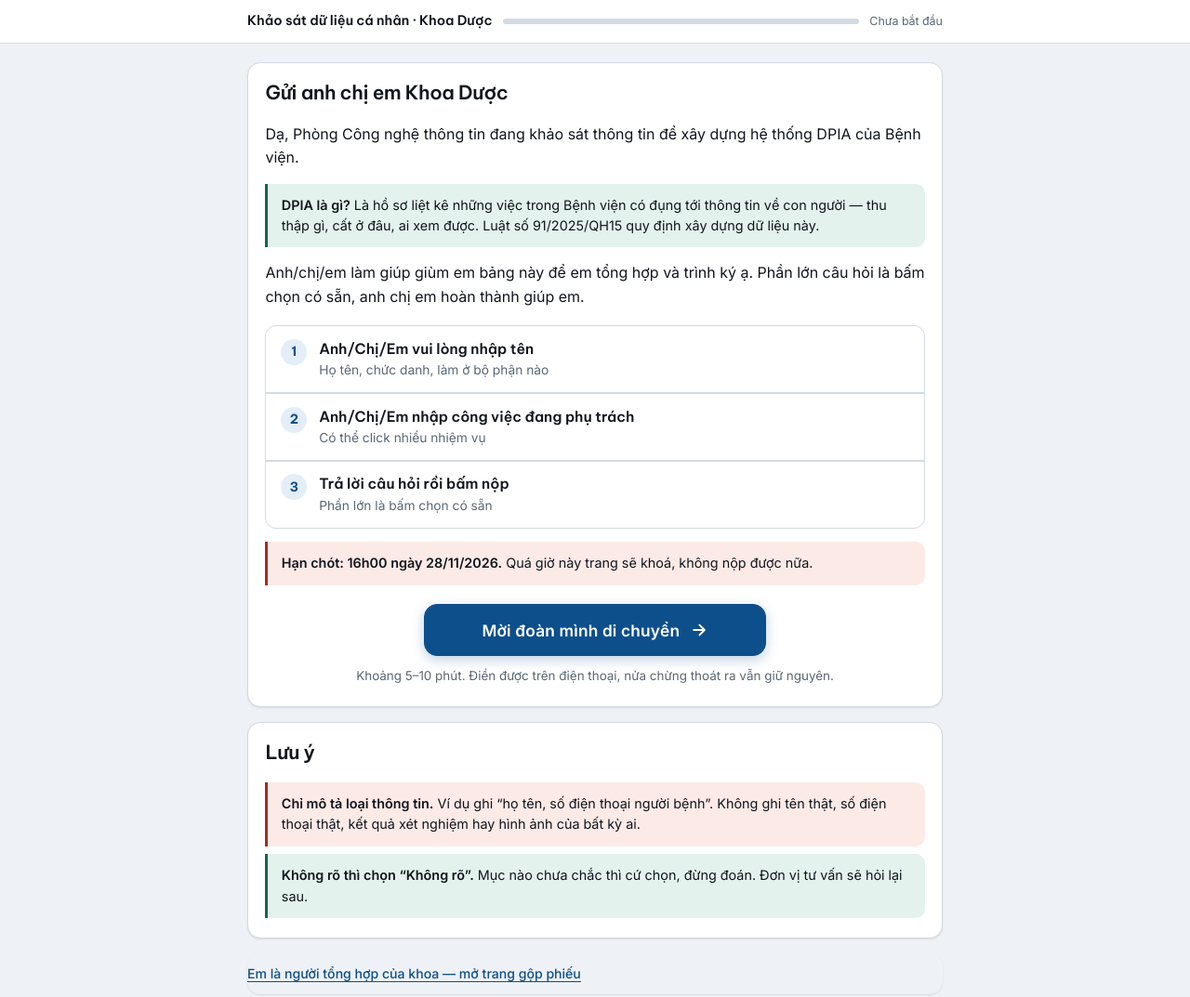
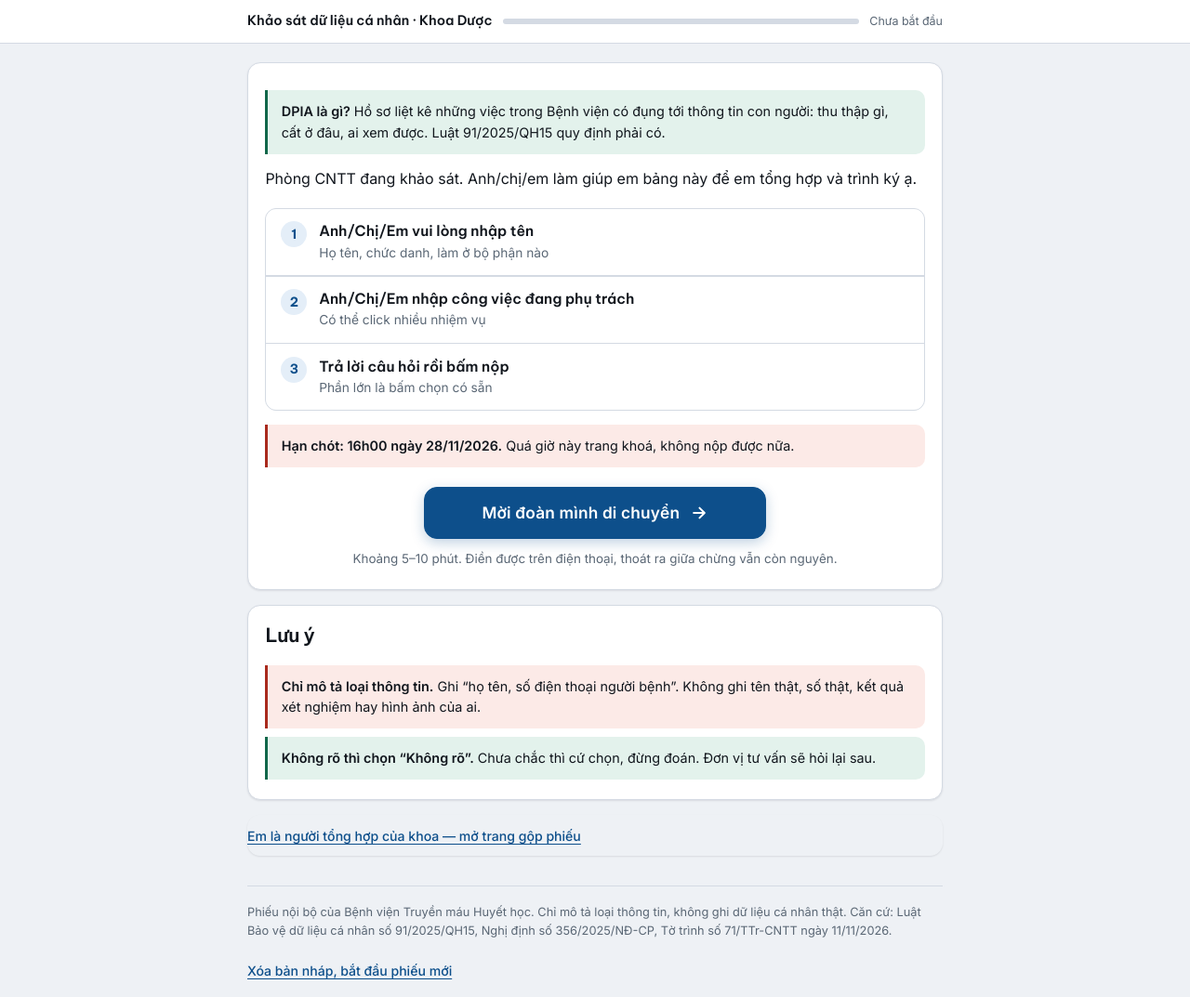
Before and after one commit to hcvt8683-netizen/khao-sat-du-lieu-ca-nhan, a plain HTML site: page index.html in a window 1280 px wide. Shown: the top 1073 px of the page at 93% size. Drawn offline with Linux system fonts and the light colour scheme.

Commit message:
Gon lai man hinh mo dau: DPIA len tren, bo tieu de va cau thua
Co-Authored-By: Claude Opus 5 <noreply@anthropic.com>

```diff
--- a/index.html
+++ b/index.html
@@ -696,19 +696,14 @@ function kiemTraThat(o){
 /* ===================== CÁC MÀN HÌNH ===================== */
 
 function manMo(m){
-  var n = nhomMoi("Gửi anh chị em Khoa Dược");
-
-  var p1 = el("p", null, "Dạ, Phòng Công nghệ thông tin đang khảo sát thông tin để xây dựng hệ thống DPIA của Bệnh viện.");
-  n.appendChild(p1);
+  var n = nhomMoi();
 
   var hop = el("div","bao xanh");
-  hop.innerHTML = "<b>DPIA là gì?</b> Là hồ sơ liệt kê những việc trong Bệnh viện có đụng tới thông tin " +
-    "về con người — thu thập gì, cất ở đâu, ai xem được. Luật số 91/2025/QH15 quy định xây dựng dữ liệu này.";
-  hop.style.marginTop = ".9rem";
+  hop.innerHTML = "<b>DPIA là gì?</b> Hồ sơ liệt kê những việc trong Bệnh viện có đụng tới thông tin " +
+    "con người: thu thập gì, cất ở đâu, ai xem được. Luật 91/2025/QH15 quy định phải có.";
   n.appendChild(hop);
 
-  var p2 = el("p", null, "Anh/chị/em làm giúp giùm em bảng này để em tổng hợp và trình ký ạ. " +
-    "Phần lớn câu hỏi là bấm chọn có sẵn, anh chị em hoàn thành giúp em.");
+  var p2 = el("p", null, "Phòng CNTT đang khảo sát. Anh/chị/em làm giúp em bảng này để em tổng hợp và trình ký ạ.");
   p2.style.marginTop = ".9rem";
   n.appendChild(p2);
 
@@ -729,7 +724,7 @@ function manMo(m){
   n.appendChild(lt);
 
   var han = el("div","bao do");
-  han.innerHTML = "<b>Hạn chót: " + HAN_CHU + ".</b> Quá giờ này trang sẽ khoá, không nộp được nữa.";
+  han.innerHTML = "<b>Hạn chót: " + HAN_CHU + ".</b> Quá giờ này trang khoá, không nộp được nữa.";
   han.style.marginTop = ".9rem";
   n.appendChild(han);
 
@@ -740,15 +735,15 @@ function manMo(m){
     '<svg viewBox="0 0 24 24" aria-hidden="true"><path d="M5 12h13"/><path d="M12.5 5.5 19 12l-6.5 6.5"/></svg>';
   nut.onclick = function(){ di(1); };
   dh.appendChild(nut);
-  dh.appendChild(el("span","khoang","Khoảng 5–10 phút. Điền được trên điện thoại, nửa chừng thoát ra vẫn giữ nguyên."));
+  dh.appendChild(el("span","khoang","Khoảng 5–10 phút. Điền được trên điện thoại, thoát ra giữa chừng vẫn còn nguyên."));
   n.appendChild(dh);
   m.appendChild(n);
 
   var nl = nhomMoi("Lưu ý");
   var ds = el("div");
   [
-    ["do", "Chỉ mô tả <b>loại</b> thông tin", "Ví dụ ghi &ldquo;họ tên, số điện thoại người bệnh&rdquo;. Không ghi tên thật, số điện thoại thật, kết quả xét nghiệm hay hình ảnh của bất kỳ ai."],
-    ["xanh", "Không rõ thì chọn &ldquo;Không rõ&rdquo;", "Mục nào chưa chắc thì cứ chọn, đừng đoán. Đơn vị tư vấn sẽ hỏi lại sau."]
+    ["do", "Chỉ mô tả <b>loại</b> thông tin", "Ghi &ldquo;họ tên, số điện thoại người bệnh&rdquo;. Không ghi tên thật, số thật, kết quả xét nghiệm hay hình ảnh của ai."],
+    ["xanh", "Không rõ thì chọn &ldquo;Không rõ&rdquo;", "Chưa chắc thì cứ chọn, đừng đoán. Đơn vị tư vấn sẽ hỏi lại sau."]
   ].forEach(function(x){
     var b = el("div", "bao" + (x[0] ? " " + x[0] : ""));
     b.innerHTML = "<b>" + x[1] + ".</b> " + x[2];
```
